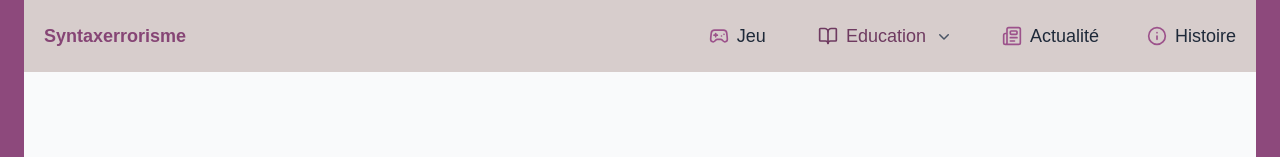
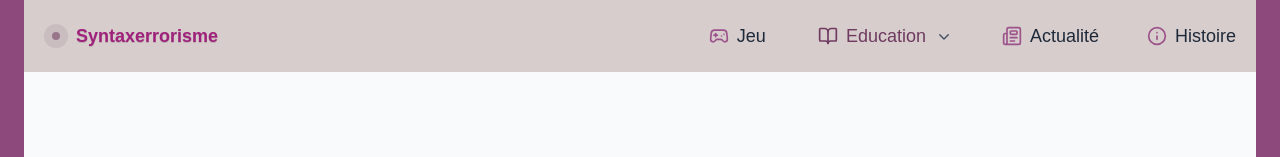
Before and after one commit to K-Yann-K/syntaxerrorisme, a Next.js app: page / in a window 1280 px wide. Shown: the top 157 px of the page. Built offline with nearby package versions, Linux system fonts and the light colour scheme.

Commit message:
trying to fix contrast's colors from header's title

```diff
--- a/src/app/globals.css
+++ b/src/app/globals.css
@@ -32,6 +32,7 @@
   --color-strikemaster-800: #6e3a60;
   --color-strikemaster-900: #5c3350;
   --color-strikemaster-950: #3a1830;
+  --color-strikemaster-990: #A0217B;
   --color-swiss-coffee-50: #f9f7f7;
   --color-swiss-coffee-100: #f2eeee;
   --color-swiss-coffee-200: #e7e2e1;
--- a/src/feature/Header.tsx
+++ b/src/feature/Header.tsx
@@ -19,7 +19,10 @@ export default function Header() {
 
             <header className="relative group">
                 <Link href={"/"}>
-                    <h1 className="text-strikemaster-700 glitch font-black text-lg flex items-center gap-2">
+                    <h1 className="text-strikemaster-990  text-shadow-2xs glitch font-black text-lg flex items-center gap-2">
+                        <aside className="relative flex items-center justify-center w-6 h-6 rounded-full bg-strikemaster-900/10">
+                            <span className="absolute w-2 h-2 bg-strikemaster-800 rounded-full animate-pulse"></span>
+                        </aside>
                         Syntaxerrorisme
                     </h1>
                 </Link>
```
